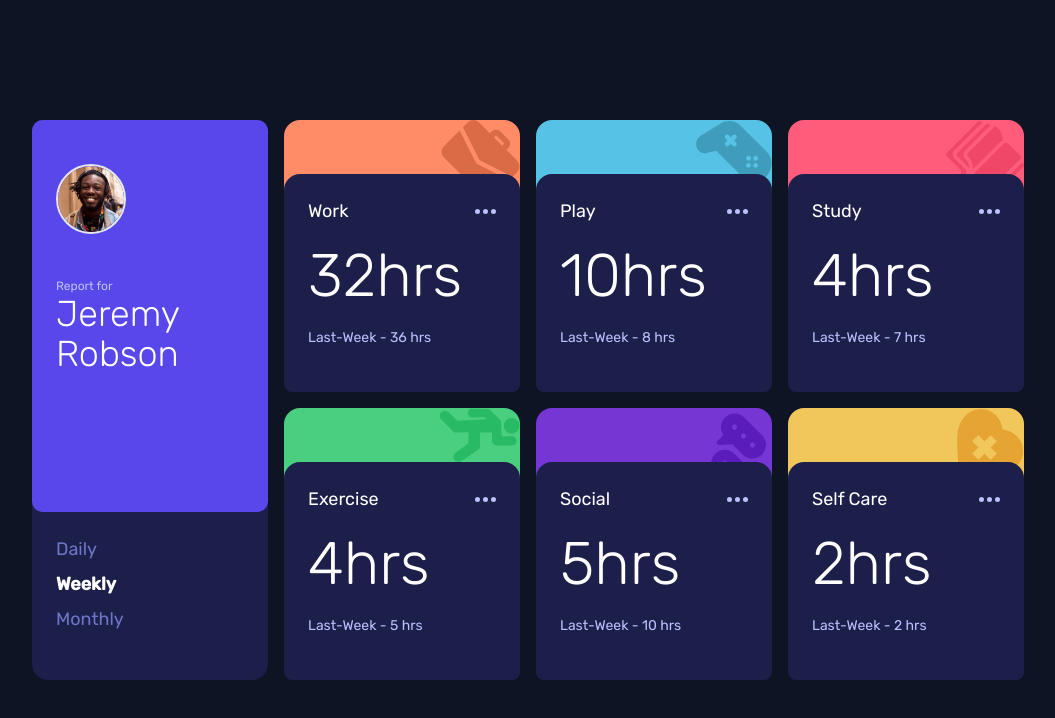
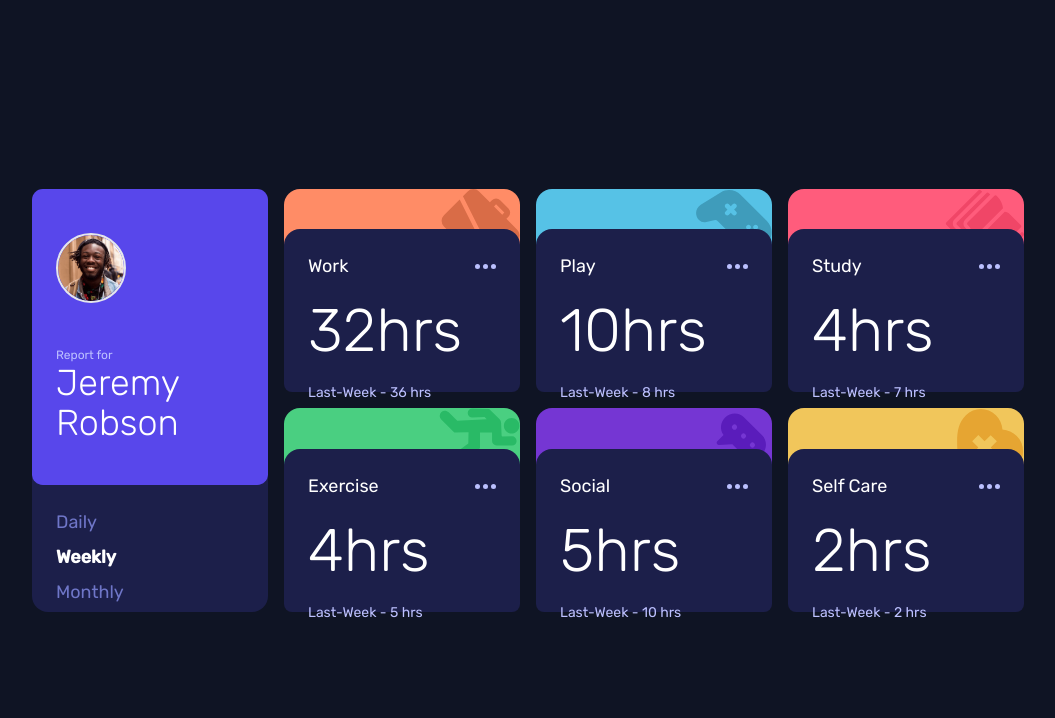
Before and after one commit to bazybones/time-tracking-dashboard, a Next.js app: page / in a window 1280 px wide. Shown: the top 718 px of the page, without its empty margins (112-1167 px from the left). Built offline with nearby package versions, Linux system fonts and the light colour scheme.

Commit message:
changed vh

```diff
--- a/app/page.tsx
+++ b/app/page.tsx
@@ -14,7 +14,7 @@ export default function Home() {
 
   return (
     <div className="pt-[2rem] pb-[2rem] md:p-0 min-h-screen flex items-start md:items-center justify-center">
-      <div className="ml-4 mr-4 md:ml-36 md:mr-36 min-h-[70vh] h-auto w-full grid gap-4 grid-cols-1 grid-rows-1 md:grid-cols-4 md:grid-rows-2 ">
+      <div className="ml-4 mr-4 md:ml-36 md:mr-36 min-h-[50vh] h-auto w-full grid gap-4 grid-cols-1 grid-rows-1 md:grid-cols-4 md:grid-rows-2 ">
         <ProfileCard isActive={isActive} changeTimeFrame={changeTimeFrame} />
         <TimeFrameCards isActive={isActive} />
       </div>
```
